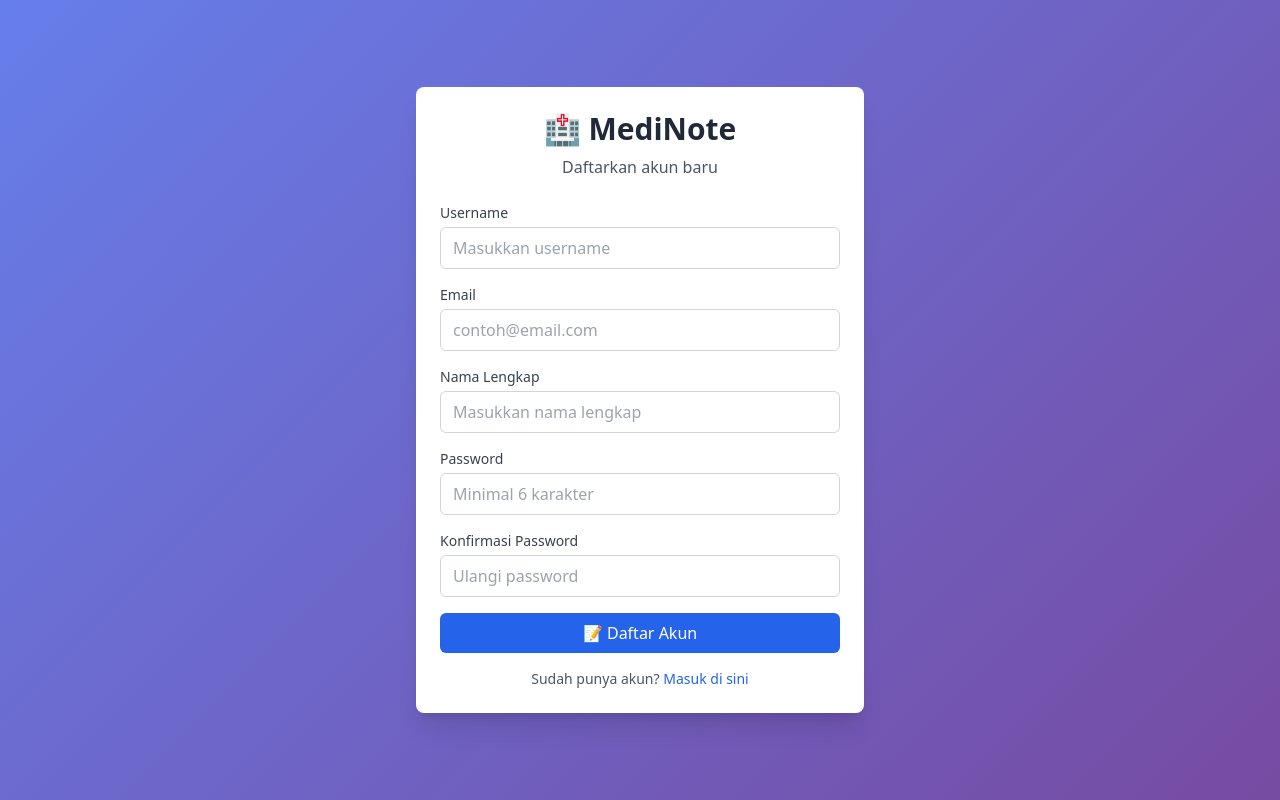
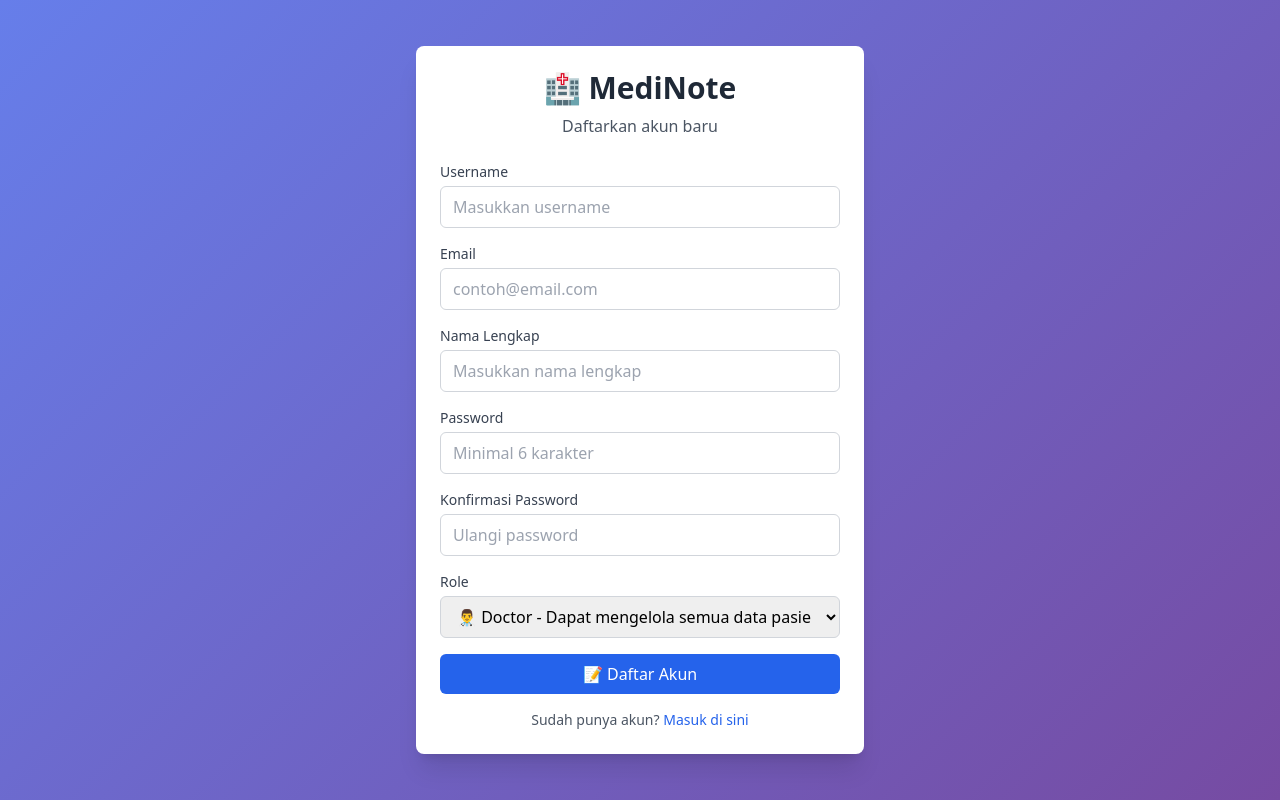
Before and after one commit to ellayulia15/MediNote, a FastAPI app: page /register in a window 1280 px wide. Run offline with FastAPI, Linux system fonts and the light colour scheme; some libraries are stand-ins or nearby versions.

Commit message:
feat: Implement role-based access control (RBAC) for user permissions and update registration form

```diff
--- a/medinote/main.py
+++ b/medinote/main.py
@@ -118,6 +118,18 @@ def require_authenticated_user(request: Request, db: Session = Depends(get_db)):
     user = get_current_user_from_session(request, db)
     if not user:
         raise HTTPException(status_code=401, detail="Authentication required")
+    return user
+
+def require_doctor_role(request: Request, db: Session = Depends(get_db)):
+    """Dependency to require doctor role for add/edit/delete operations"""
+    user = require_authenticated_user(request, db)
+    crud.require_permission(user, "add")  # Will check if user can add/edit/delete
+    return user
+
+def require_view_permission(request: Request, db: Session = Depends(get_db)):
+    """Dependency to require view permission (both doctor and admin)"""
+    user = require_authenticated_user(request, db)
+    crud.require_permission(user, "view")  # Both roles can view
     return user
 
 @app.get("/")
@@ -250,6 +262,7 @@ def add_patient(
     diagnosis: str = Form(""),
     tindakan: str = Form(""),
     dokter: str = Form(""),
+    current_user = Depends(require_doctor_role),  # Only doctors can add
     db: Session = Depends(get_db)
 ):
     patient = schemas.PatientCreate(
@@ -264,7 +277,12 @@ def add_patient(
     return RedirectResponse("/", status_code=303)
 
 @app.get("/edit/{patient_id}")
-def edit_patient_form(request: Request, patient_id: int, db: Session = Depends(get_db)):
+def edit_patient_form(
+    request: Request,
+    patient_id: int,
+    current_user = Depends(require_doctor_role),  # Only doctors can edit
+    db: Session = Depends(get_db)
+):
     patient = crud.get_patient(db, patient_id)
     if not patient:
         raise HTTPException(status_code=404, detail="Patient not found")
@@ -279,6 +297,7 @@ def update_patient(
     diagnosis: str = Form(""),
     tindakan: str = Form(""),
     dokter: str = Form(""),
+    current_user = Depends(require_doctor_role),  # Only doctors can edit
     db: Session = Depends(get_db)
 ):
     patient_data = schemas.PatientFormUpdate(
@@ -297,7 +316,11 @@ def update_patient(
     return RedirectResponse("/", status_code=303)
 
 @app.post("/delete/{patient_id}")
-def delete_patient(patient_id: int, db: Session = Depends(get_db)):
+def delete_patient(
+    patient_id: int,
+    current_user = Depends(require_doctor_role),  # Only doctors can delete
+    db: Session = Depends(get_db)
+):
     deleted_patient = crud.delete_patient(db, patient_id)
     if not deleted_patient:
         raise HTTPException(status_code=404, detail="Patient not found")
--- a/medinote/templates/register.html
+++ b/medinote/templates/register.html
@@ -68,6 +68,18 @@
                     required minlength="6">
             </div>
 
+            <div>
+                <label for="role" class="block text-sm font-medium text-gray-700 mb-1">
+                    Role
+                </label>
+                <select id="role" name="role"
+                    class="w-full px-3 py-2 border border-gray-300 rounded-md focus:outline-none focus:ring-2 focus:ring-blue-500 focus:border-transparent"
+                    required>
+                    <option value="doctor">👨‍⚕️ Doctor - Dapat mengelola semua data pasien</option>
+                    <option value="admin">👤 Admin - Hanya dapat melihat data pasien</option>
+                </select>
+            </div>
+
             <button type="submit" id="registerBtn"
                 class="w-full bg-blue-600 text-white py-2 px-4 rounded-md hover:bg-blue-700 focus:outline-none focus:ring-2 focus:ring-blue-500 focus:ring-offset-2 transition duration-200">
                 📝 Daftar Akun
@@ -124,7 +136,8 @@
                         username: userData.username,
                         email: userData.email,
                         full_name: userData.fullName,
-                        password: userData.password
+                        password: userData.password,
+                        role: userData.role
                     })
                 });
 
@@ -193,7 +206,8 @@
                 email: document.getElementById('email').value.trim(),
                 fullName: document.getElementById('fullName').value.trim(),
                 password: document.getElementById('password').value,
-                confirmPassword: document.getElementById('confirmPassword').value
+                confirmPassword: document.getElementById('confirmPassword').value,
+                role: document.getElementById('role').value
             };
 
             if (!validateForm(formData)) {
```
Also changed, not shown: medinote/crud.py (+21 -0 lines), medinote/models.py (+8 -1 lines), medinote/schemas.py (+8 -0 lines), medinote/templates/patients.html (+20 -0 lines).
